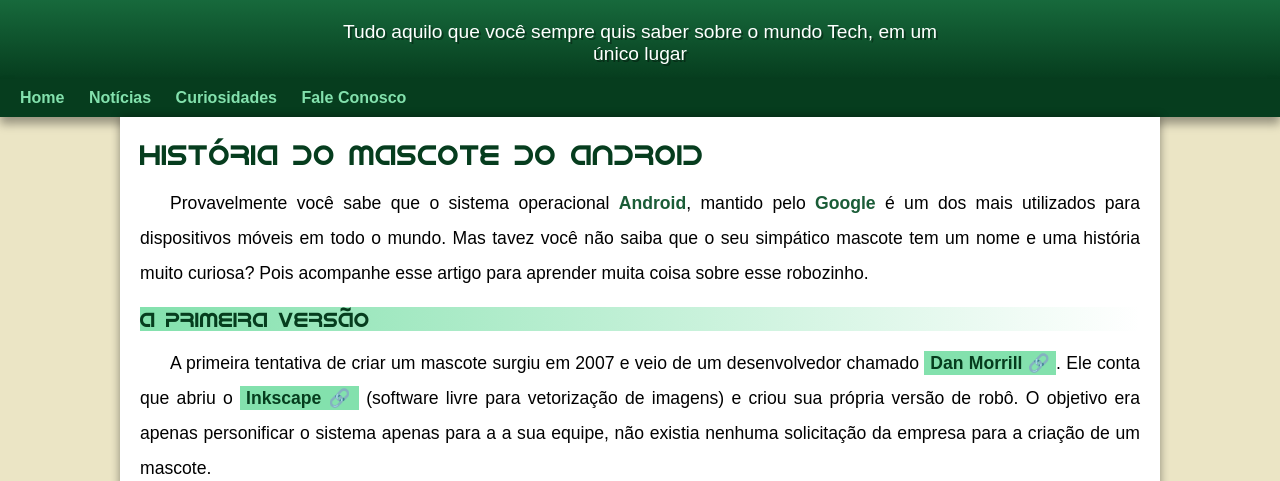
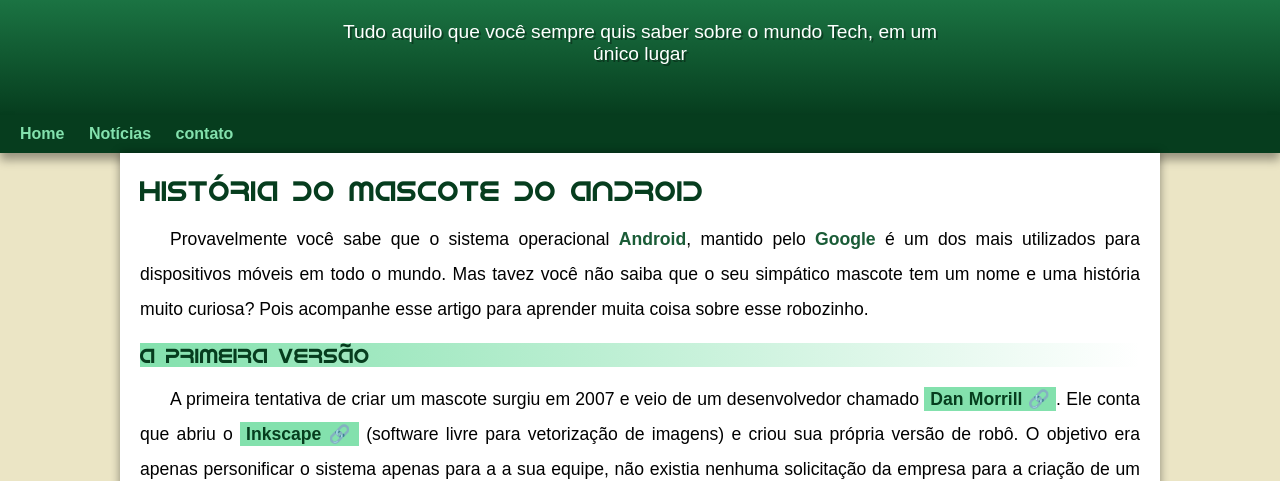
Before and after one commit to kaorijs/projeto-android, a plain HTML site: page index.html in a window 1280 px wide. Shown: the part 111-592 px from the top of the page. Drawn offline with Linux system fonts and the light colour scheme.

Commit message:
problema de padding corrigido

```diff
--- a/estilo/style.css
+++ b/estilo/style.css
@@ -94,7 +94,7 @@
     max-width: 600px;
     padding-right: 10px;
     padding-left: 10px;
-    margin-bottom: 30px;
+    padding-bottom: 50px;
     margin: auto;
     text-shadow: 2px 2px 0px rgba(0, 0, 0, 0.352);
 
--- a/index.html
+++ b/index.html
@@ -15,8 +15,8 @@
     <nav>
         <a href="">Home</a>
         <a href="">Notícias</a>
-        <a href="">Curiosidades</a>
-        <a href="">Fale Conosco</a>
+        <a href="">contato</a>
+
     </nav>
     <main>
         <article>
```
